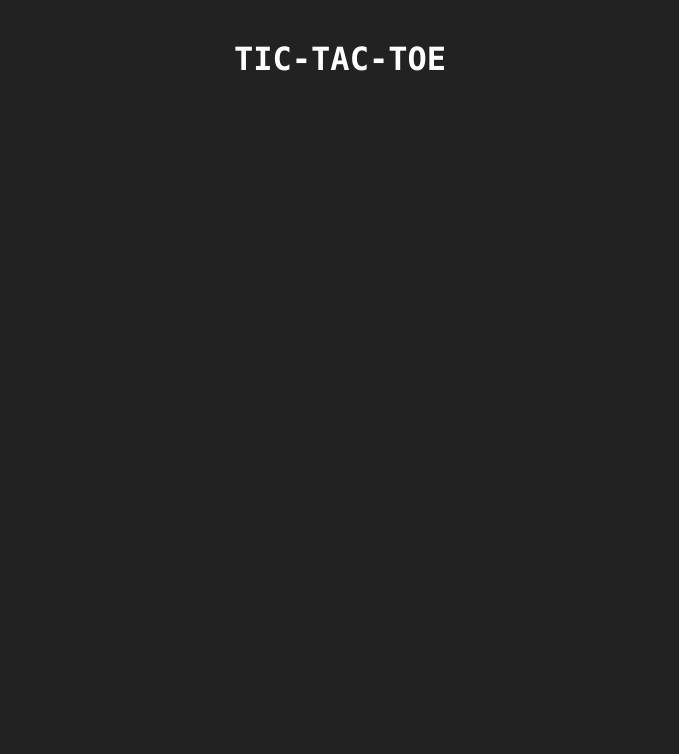
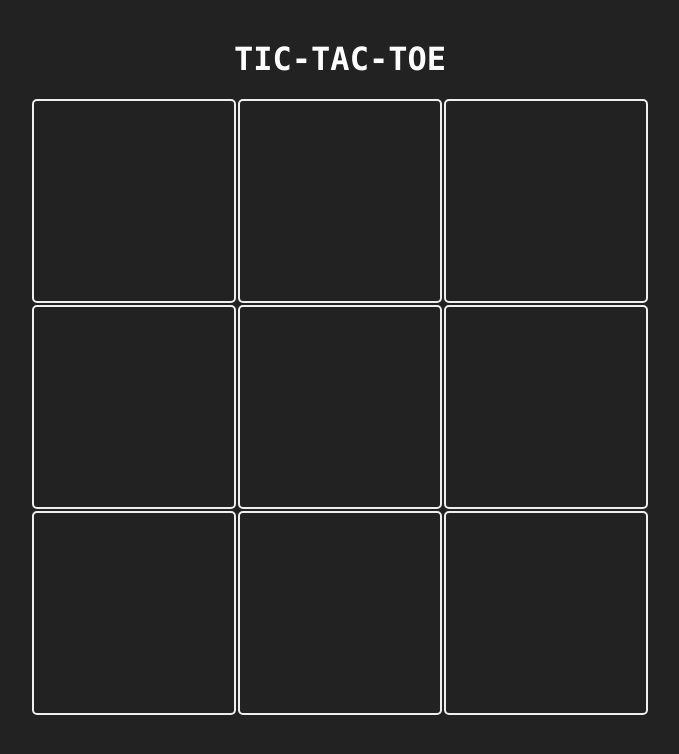
Before and after one commit to Rania-kh/tic-tac-toe, a React (Create React App) app: page / in a window 1280 px wide. Shown: the top 754 px of the page, without its empty margins (300-979 px from the left). Built offline with nearby package versions, Linux system fonts and the light colour scheme.

Commit message:
add the game board

```diff
--- a/src/App.css
+++ b/src/App.css
@@ -16,3 +16,25 @@ body {
   font-weight: 600;
   color: #fff;
 }
+
+.board {
+  display: grid;
+  justify-content: center;
+  align-items: center;
+  grid-template-columns: repeat(3, 1fr);
+  grid-template-rows: repeat(3, 1fr);
+  gap: 2px;
+  margin: auto;
+  max-width: 500px;
+  background-color: #222;
+}
+
+.single-cell {
+  width: 200px;
+  height: 200px;
+  border: 2px solid #eee;
+  border-radius: 5px;
+  display: grid;
+  place-items: center;
+  cursor: pointer;
+}
--- a/src/App.tsx
+++ b/src/App.tsx
@@ -1,5 +1,4 @@
 import React, { useState } from 'react';
-import logo from './logo.svg';
 import './App.css';
 
 function App() {
@@ -10,6 +9,12 @@ function App() {
   return (
     <div className='tic-tac-toe'>
       <h1 className='title'> TIC-TAC-TOE </h1>
+      <div className='board'>
+        {cells.map((cell, index) => (
+          <div className="single-cell">
+          </div>
+        ))}
+      </div>
     </div>
   );
 }
```
